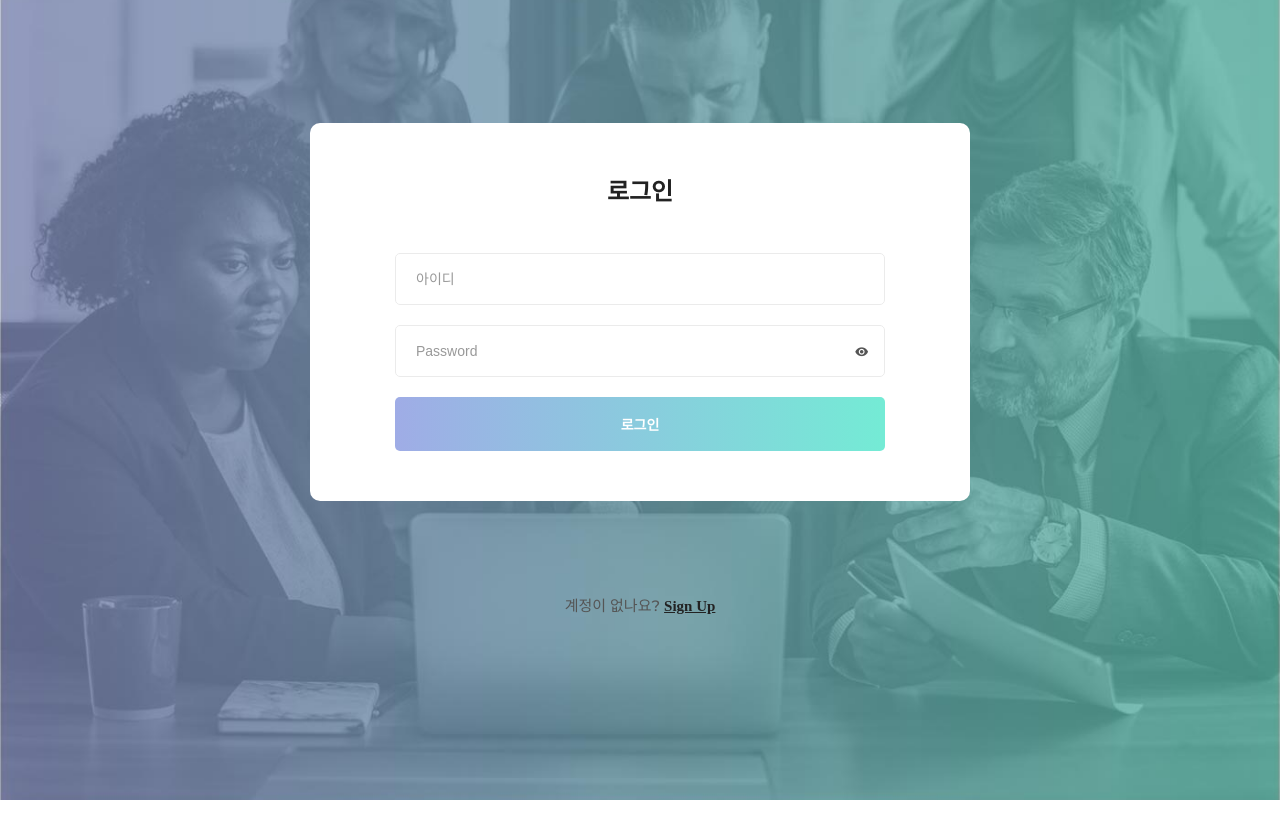
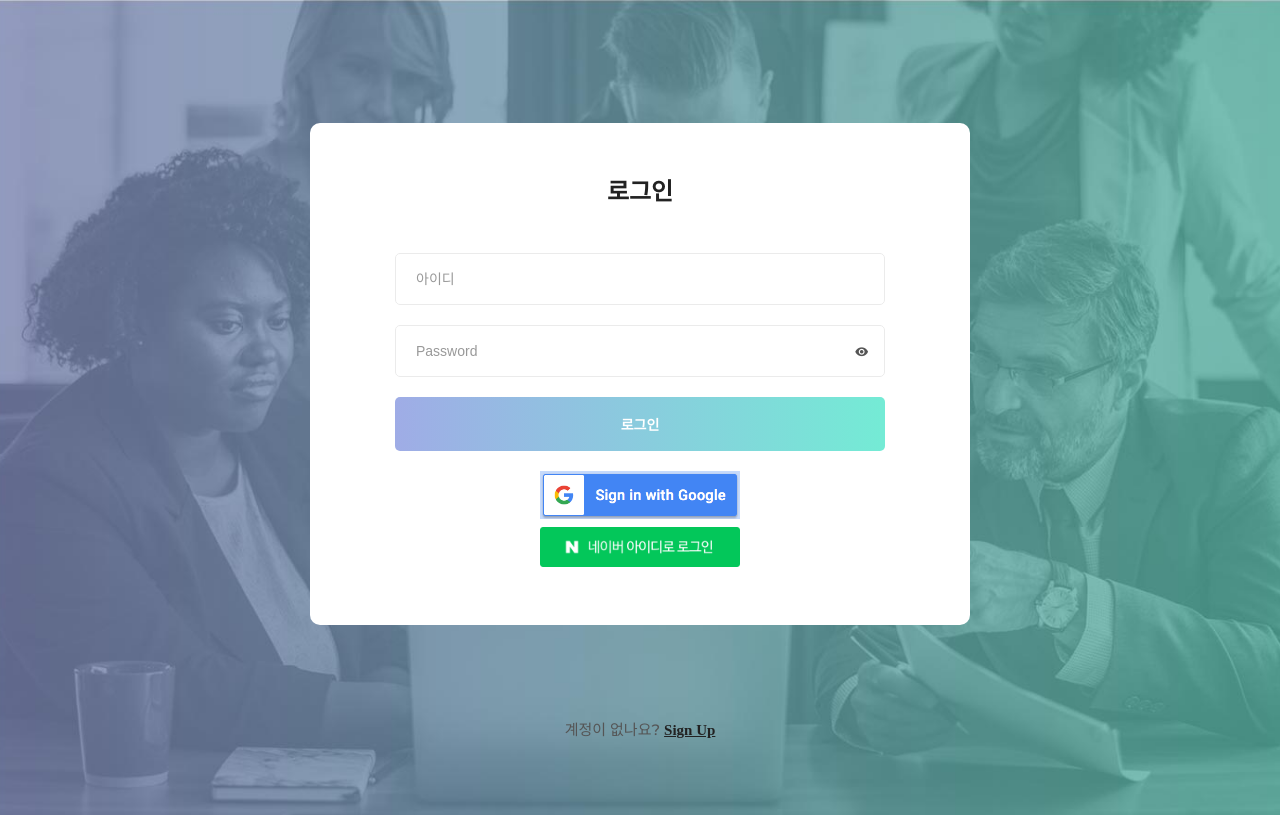
Before and after one commit to JwahoonKim/QuietPlace, a Django app: a page that uses accounts/templates/registration/login.html in a window 1280 px wide. Shown: the top 815 px of the page. Run offline with Django 3.2, Linux system fonts and the light colour scheme; some libraries are stand-ins or nearby versions; some web fonts are replaced.

Commit message:
구글, 네이버 로그인 기능 추가

```diff
--- a/accounts/static/forLogin/css/login.css
+++ b/accounts/static/forLogin/css/login.css
@@ -430,4 +430,11 @@
   }
 }
 
+.social-login {
+  display: flex;
+  flex-direction: column;
+  align-items: center;
+  margin-top: 20px;
+}
+
 /*# sourceMappingURL=style.css.map */
--- a/accounts/templates/registration/login.html
+++ b/accounts/templates/registration/login.html
@@ -1,4 +1,6 @@
 {% load static %}
+{% load socialaccount %}
+{% providers_media_js %}
 
 <!DOCTYPE html>
 <html lang="en">
@@ -31,6 +33,14 @@
                             <input type="submit" name="submit" id="submit" class="form-submit" value="로그인"/>
                         </div>
                     </form>
+                    <div class="social-login">
+                        <a class="mdl-navigation__link" href="{% provider_login_url 'google' %}">
+                            <img src="{% static 'accounts/img/btn_google_signin_dark_focus_web@2x.png' %}" style="height: auto; width: 200px;"/>
+                        </a>
+                        <a class="mdl-navigation__link" href="{% provider_login_url 'naver'%}">
+                            <img src="{% static 'accounts/img/btnG_완성형.png' %}" style="height: auto; width: 200px;"/>
+                        </a>
+                    </div>
                 </div>
                 <p class="loginhere">
                     계정이 없나요? <a href="{% url 'signup' %}" class="loginhere-link">Sign Up</a>
--- a/myproject/settings.py
+++ b/myproject/settings.py
@@ -47,6 +47,10 @@
     'allauth',
     'allauth.account',
     'allauth.socialaccount',
+
+    # provider
+    'allauth.socialaccount.providers.google',
+    'allauth.socialaccount.providers.naver',
 ]
 
 MIDDLEWARE = [
--- a/myproject/urls.py
+++ b/myproject/urls.py
@@ -30,4 +30,5 @@
     path('accounts/signup/', accounts.views.signup, name='signup'),
     path('accounts/revise/', accounts.views.revise, name='revise'),
     url('change_password/', accounts.views.change_password, name='change_password'),
+    path('social_accounts/', include('allauth.urls')),
 ] + static(settings.STATIC_URL, document_root=settings.STATIC_ROOT) + static(settings.MEDIA_URL, document_root=settings.MEDIA_ROOT)
```
Also changed, not shown: accounts/static/accounts/img/btnG_완성형.png (added), accounts/static/accounts/img/btn_google_signin_dark_focus_web@2x.png (added), quietPlace/migrations/0009_alter_cafe_phone.py (added).
